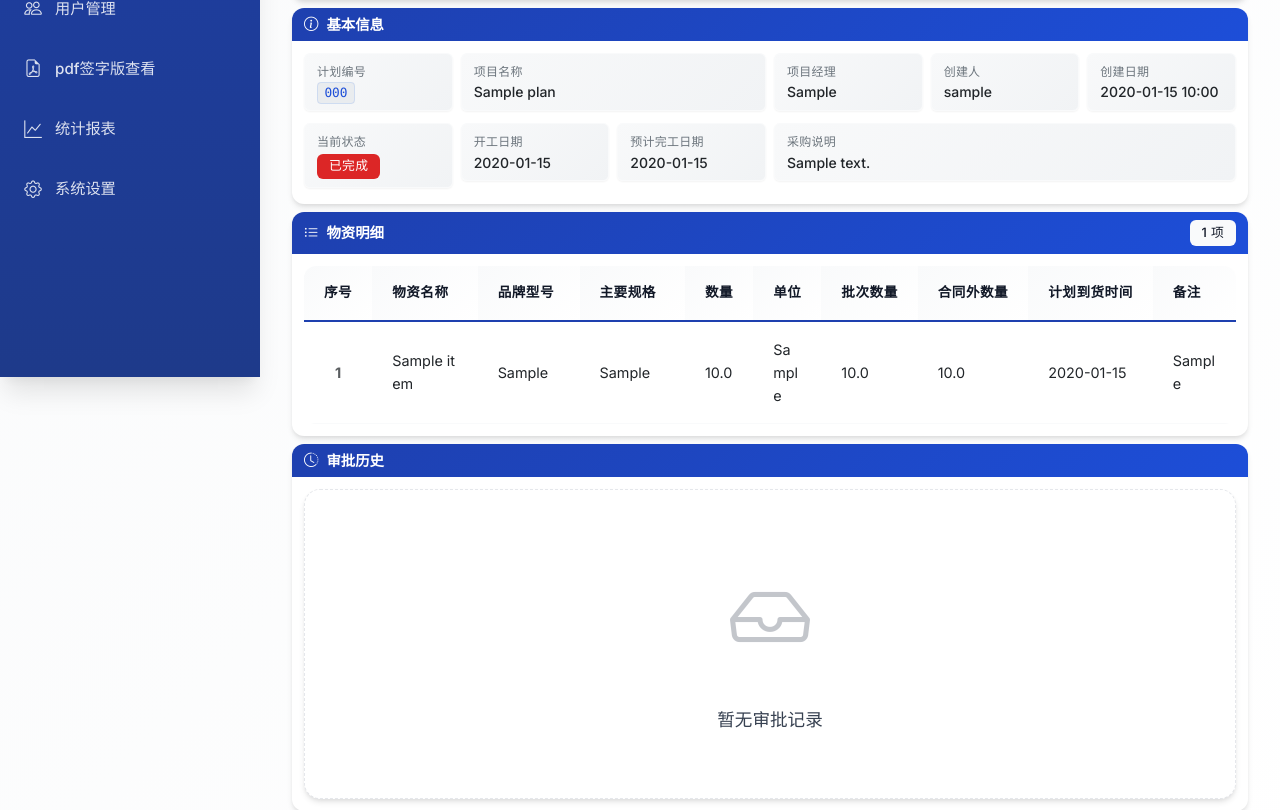
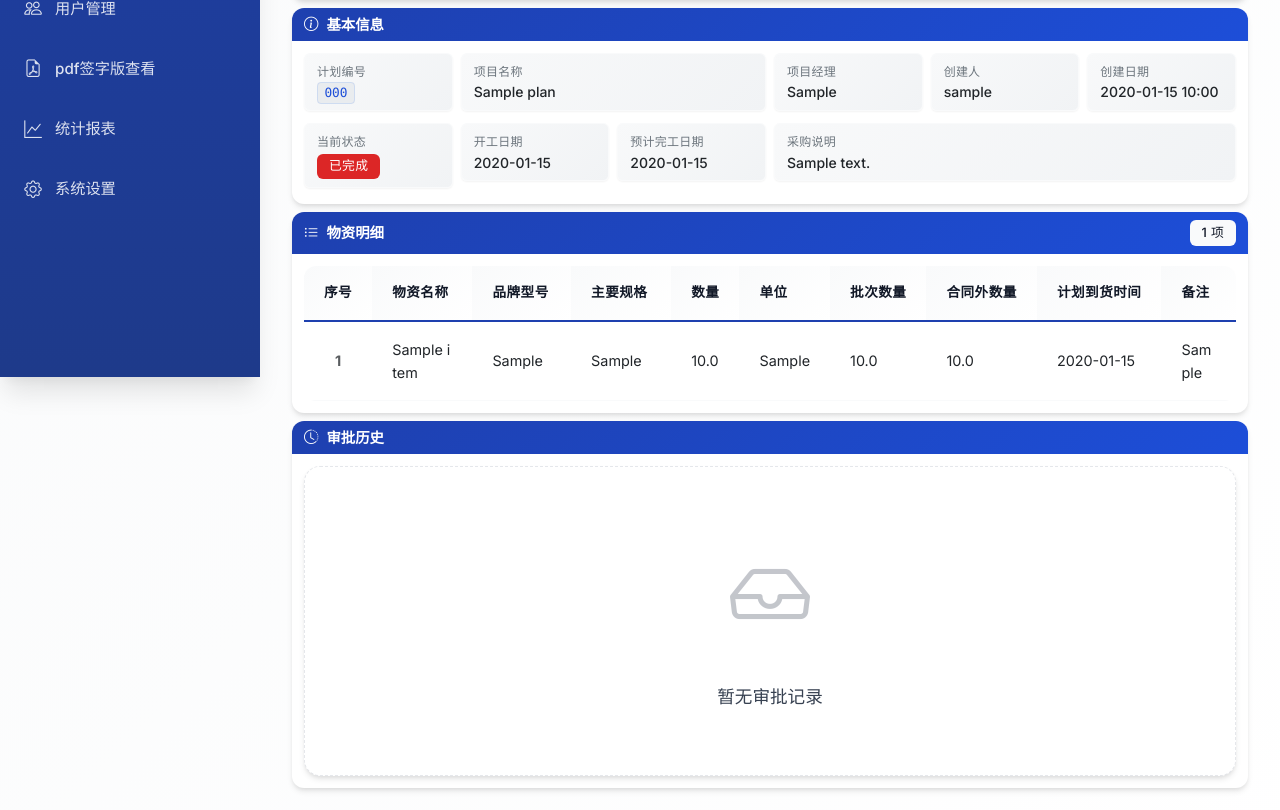
Before and after one commit to qianqianjie-999/procurement_v1.0, a Flask app: page /plans/1 in a window 1280 px wide. Shown: the part 423-1233 px from the top of the page. Run offline with Flask 3, Linux system fonts and the light colour scheme; a user stored in the database is signed in; tables that the repository leaves empty hold one stand-in row (values such as "Sample post"); some libraries are stand-ins or nearby versions.

Commit message:
fix: 详情页数量、单位、日期列保持一行显示
- 添加 col-qty-cell, col-unit-cell, col-date-cell 样式
- 使用 white-space: nowrap 防止换行
- 更新表格单元格 class

Co-Authored-By: Claude Opus 4.6 <noreply@anthropic.com>

```diff
--- a/app/templates/plan/plan_detail.html
+++ b/app/templates/plan/plan_detail.html
@@ -61,7 +61,7 @@
         white-space: normal;
         vertical-align: top;
     }
-    /* 物资名称、品牌型号、规格、备注、备注 - 强制换行 */
+    /* 物资名称、品牌型号、规格、备注 - 强制换行 */
     .items-table .col-name-cell,
     .items-table .col-brand-cell,
     .items-table .col-spec-cell,
@@ -70,6 +70,12 @@
         word-wrap: break-word;
         word-break: break-all;
         white-space: normal;
+    }
+    /* 数量、单位、计划到货时间 - 保持一行不换行 */
+    .items-table .col-qty-cell,
+    .items-table .col-unit-cell,
+    .items-table .col-date-cell {
+        white-space: nowrap;
     }
     /* 长 URL 特殊处理 */
     .items-table .col-url {
@@ -304,11 +310,11 @@
                         <td class="col-name-cell">{{ item.item_name }}</td>
                         <td class="col-brand-cell">{{ item.brand_model or '-' }}</td>
                         <td class="col-spec-cell">{{ item.specification or '-' }}</td>
-                        <td>{{ "%.1f"|format(item.quantity) }}</td>
-                        <td>{{ item.unit or '-' }}</td>
+                        <td class="col-qty-cell">{{ "%.1f"|format(item.quantity) }}</td>
+                        <td class="col-unit-cell">{{ item.unit or '-' }}</td>
                         <td>{{ "%.1f"|format(item.batch_quantity) if item.batch_quantity else '-' }}</td>
                         <td>{{ "%.1f"|format(item.extra_contract_quantity) if item.extra_contract_quantity else '-' }}</td>
-                        <td>{{ item.required_date.strftime('%Y-%m-%d') if item.required_date else '-' }}</td>
+                        <td class="col-date-cell">{{ item.required_date.strftime('%Y-%m-%d') if item.required_date else '-' }}</td>
                         <td class="col-remark-cell">{{ item.remarks or '-' }}</td>
                     </tr>
                     {% endfor %}
```
